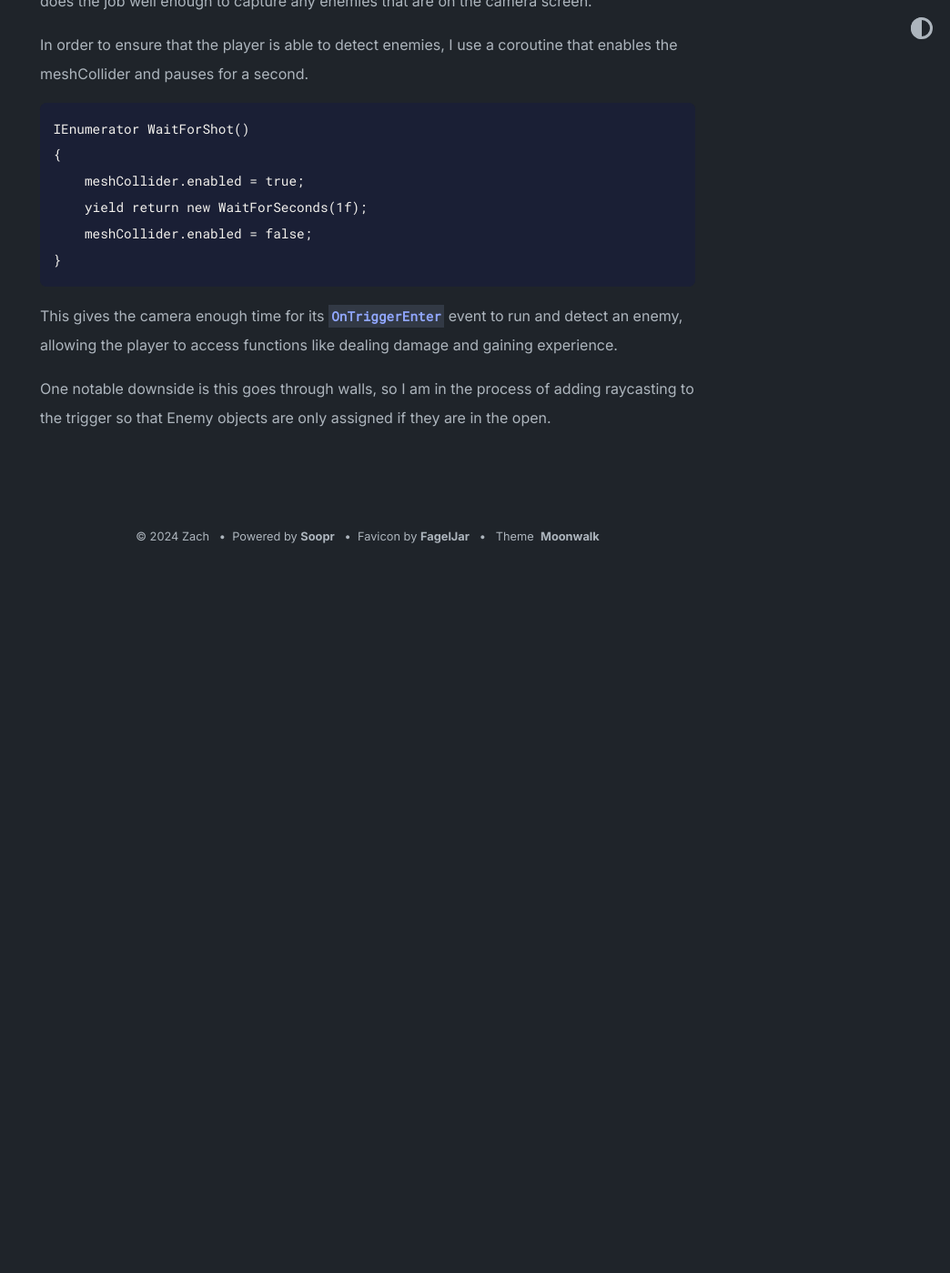
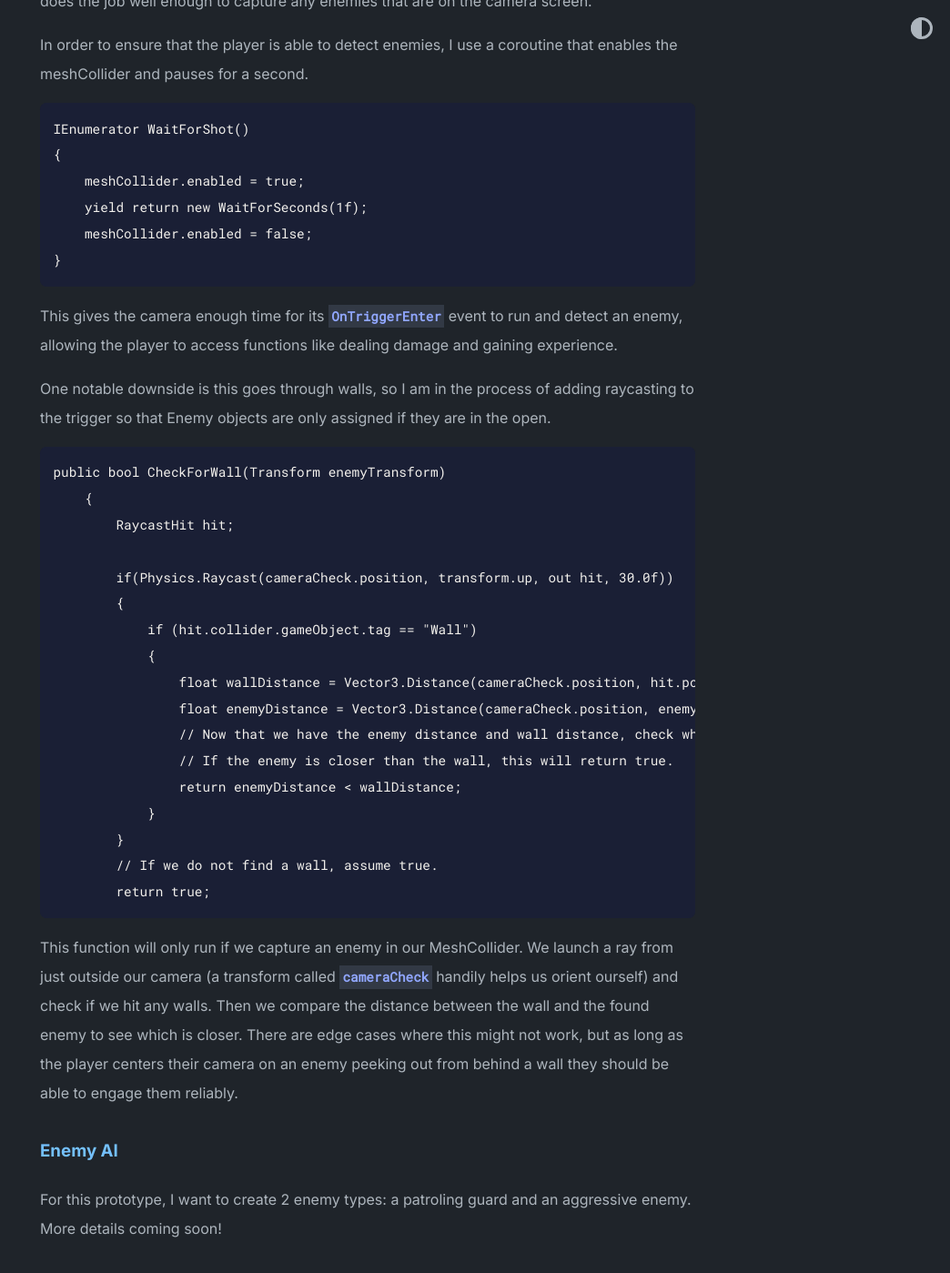
Before and after one commit to zbaileydev/zbaileydev.github.io, a Jekyll site: the page built from _posts/2024-02-07-designing-a-prototype.md, in a window 1280 px wide and 1400 px high, scrolled down 1379 px. Shown: the whole window at 91% size, without its empty margins (236-1280 px from the left). Built offline with Jekyll 4.4.1, drawn with Linux system fonts in a browser that asks for light colours; before the commit the page ends 1995 px from its top, so only the background shows below that; some of the changed text lies outside the part shown.

Commit message:
Update 2024-02-07-designing-a-prototype.md

````diff
--- a/_posts/2024-02-07-designing-a-prototype.md
+++ b/_posts/2024-02-07-designing-a-prototype.md
@@ -43,3 +43,29 @@ IEnumerator WaitForShot()
 This gives the camera enough time for its `OnTriggerEnter` event to run and detect an enemy, allowing the player to access functions like dealing damage and gaining experience.
 
 One notable downside is this goes through walls, so I am in the process of adding raycasting to the trigger so that Enemy objects are only assigned if they are in the open.
+
+```
+public bool CheckForWall(Transform enemyTransform)
+    {
+        RaycastHit hit;
+
+        if(Physics.Raycast(cameraCheck.position, transform.up, out hit, 30.0f))
+        {
+            if (hit.collider.gameObject.tag == "Wall")
+            {
+                float wallDistance = Vector3.Distance(cameraCheck.position, hit.point);
+                float enemyDistance = Vector3.Distance(cameraCheck.position, enemyTransform.position);
+                // Now that we have the enemy distance and wall distance, check which is closer.
+                // If the enemy is closer than the wall, this will return true.
+                return enemyDistance < wallDistance;
+            }
+        }
+        // If we do not find a wall, assume true.
+        return true;
+```
+
+This function will only run if we capture an enemy in our MeshCollider. We launch a ray from just outside our camera (a transform called `cameraCheck` handily helps us orient ourself) and check if we hit any walls. Then we compare the distance between the wall and the found enemy to see which is closer. There are edge cases where this might not work, but as long as the player centers their camera on an enemy peeking out from behind a wall they should be able to engage them reliably.
+
+### Enemy AI
+
+For this prototype, I want to create 2 enemy types: a patroling guard and an aggressive enemy. More details coming soon!
````
